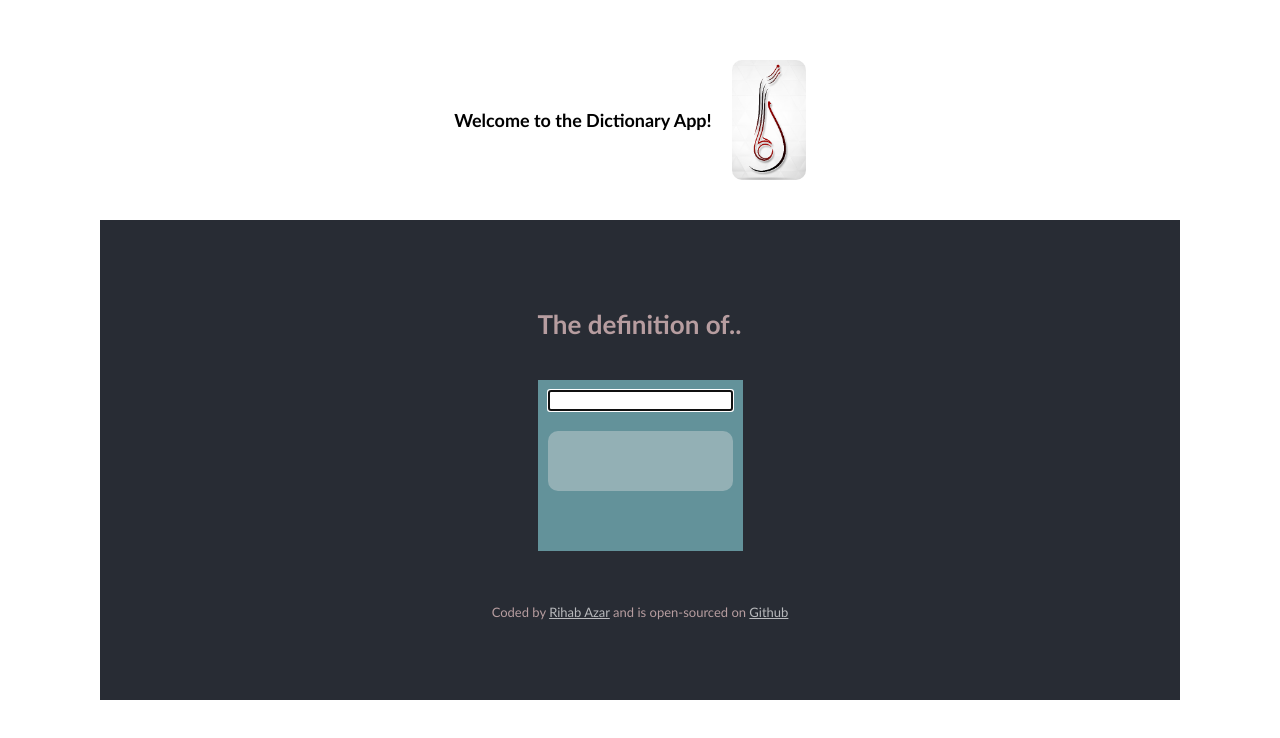
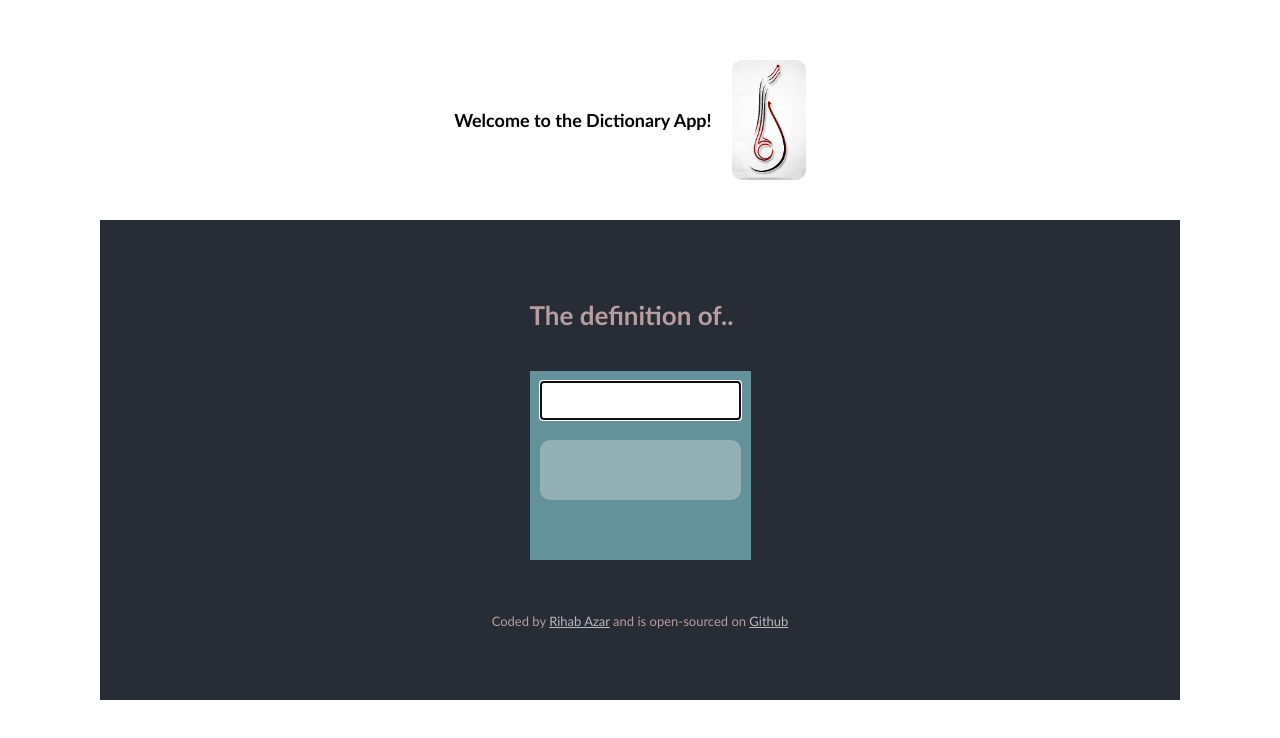
Before and after one commit to Shahbi88/react-dictionary, a React (Create React App) app: page / in a window 1280 px wide. Shown: the top 738 px of the page. Built offline with nearby package versions, Linux system fonts and the light colour scheme.

Commit message:
last few touches styles

```diff
--- a/src/App.css
+++ b/src/App.css
@@ -28,12 +28,14 @@ form {
 }
 input {
   margin: 10px;
-  display: flex;
-  flex-direction: column;
+
   justify-content: center;
   align-items: center;
   text-align: center;
   max-width: 800px;
+  color: darkblue;
+  padding: 10px;
+  border-color: #282c34;
 }
 .dictionary {
   background-color: rgba(121, 184, 193, 0.728);
```
